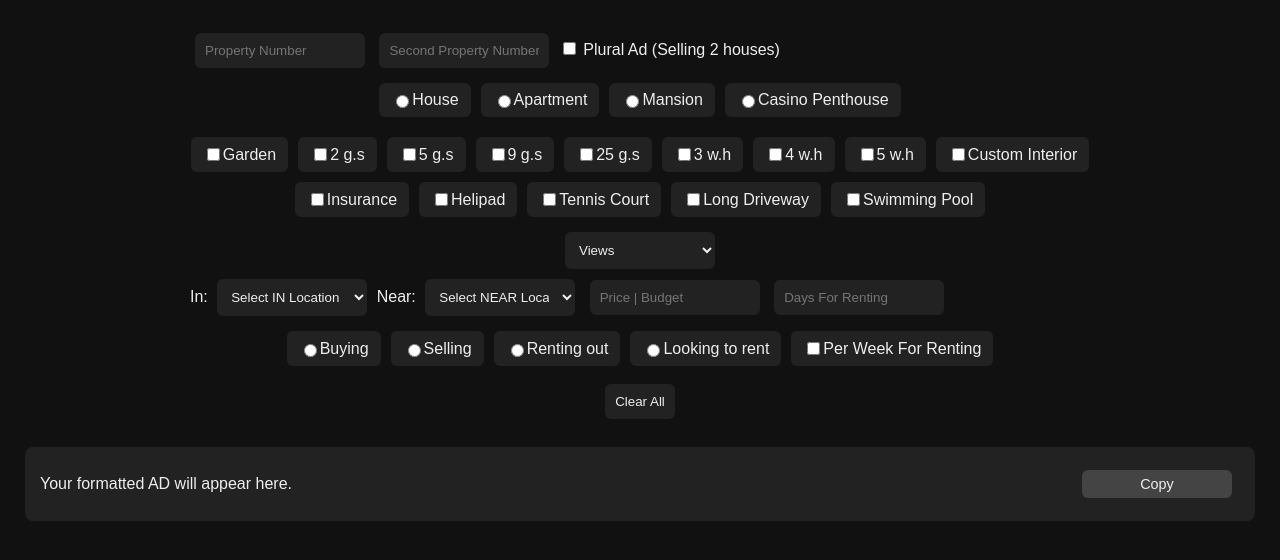
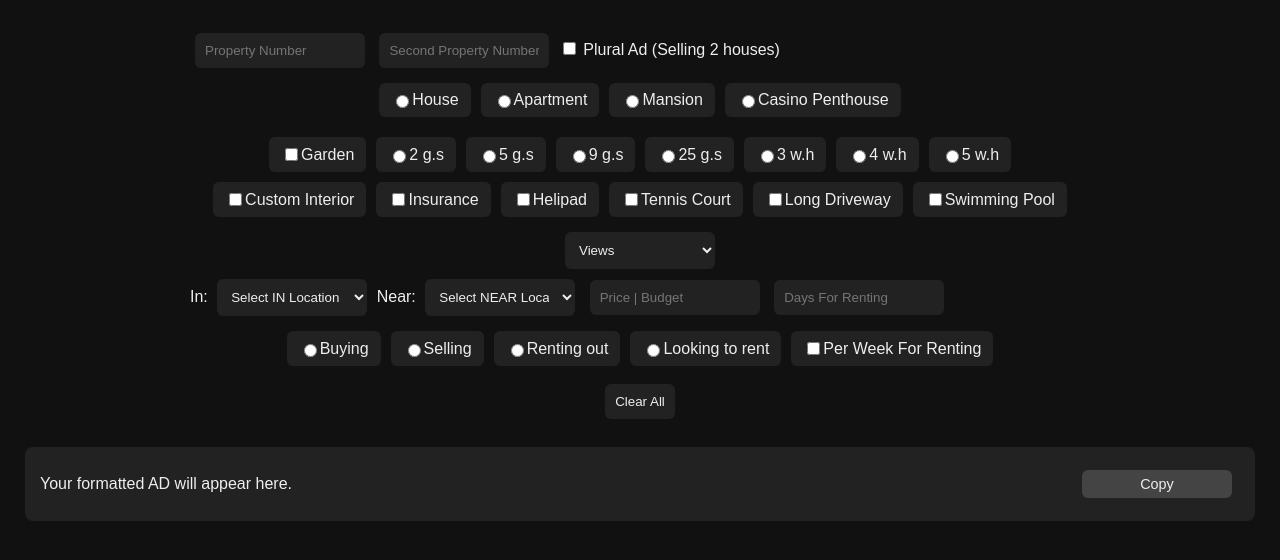
Before and after one commit to xoxo12124/vercel.trile, a plain HTML site: page Property.html in a window 1280 px wide. Drawn offline with Linux system fonts and the light colour scheme.

Commit message:
Update Property.html

```diff
--- a/Property.html
+++ b/Property.html
@@ -24,13 +24,13 @@
 
         <div class="row features">
             <label><input type="checkbox" id="garden"> Garden</label>
-            <label><input type="checkbox" class="gs" id="garage2" value="2 g.s."> 2 g.s</label>
-            <label><input type="checkbox" class="gs" id="garage5" value="5 g.s."> 5 g.s</label>
-            <label><input type="checkbox" class="gs" id="garage9" value="9 g.s."> 9 g.s</label>
-            <label><input type="checkbox" class="gs" id="garage25" value="25 g.s."> 25 g.s</label>
-            <label><input type="checkbox" class="wh" id="wh3" value="3 w.h."> 3 w.h</label>
-            <label><input type="checkbox" class="wh" id="wh4" value="4 w.h."> 4 w.h</label>
-            <label><input type="checkbox" class="wh" id="wh5" value="5 w.h."> 5 w.h</label>
+            <label><input type="radio" class="gs" id="garage2" value="2 g.s."> 2 g.s</label>
+            <label><input type="radio" class="gs" id="garage5" value="5 g.s."> 5 g.s</label>
+            <label><input type="radio" class="gs" id="garage9" value="9 g.s."> 9 g.s</label>
+            <label><input type="radio" class="gs" id="garage25" value="25 g.s."> 25 g.s</label>
+            <label><input type="radio" class="wh" id="wh3" value="3 w.h."> 3 w.h</label>
+            <label><input type="radio" class="wh" id="wh4" value="4 w.h."> 4 w.h</label>
+            <label><input type="radio" class="wh" id="wh5" value="5 w.h."> 5 w.h</label>
             <label><input type="checkbox" id="customInterior"> Custom Interior</label>
             <label><input type="checkbox" id="insurance"> Insurance</label>
             <label><input type="checkbox" id="helipad"> Helipad</label>
@@ -185,4 +185,5 @@
     <script src="property-script.js"></script>
 </body>
 
+
 </html>
```
